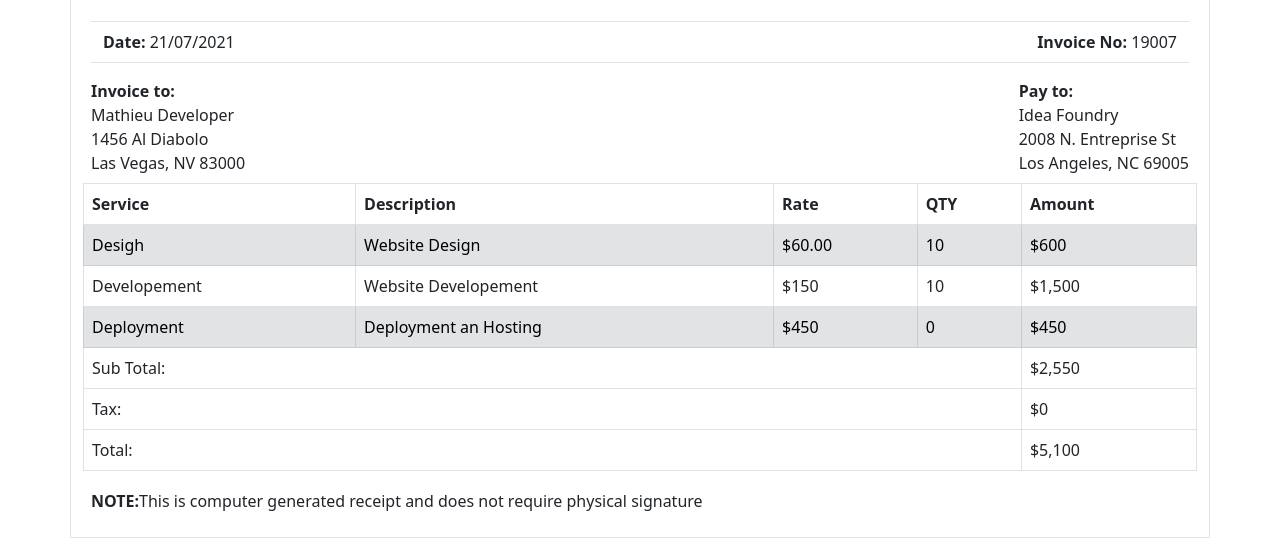
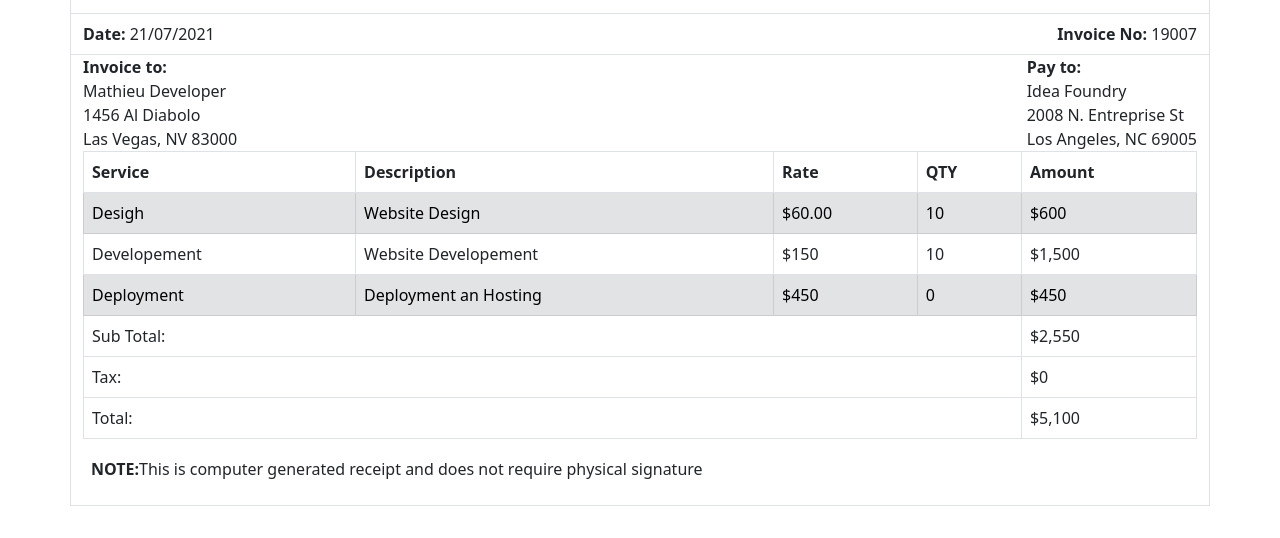
Before and after one commit to MathieuDeveloper/Invoice, a plain HTML site: page index.html in a window 1280 px wide. Shown: the part 273-811 px from the top of the page. Drawn offline with nearby package versions, Linux system fonts and the light colour scheme.

Commit message:
end back to former p an m
end back to former p an m

```diff
--- a/index.html
+++ b/index.html
@@ -27,7 +27,7 @@
                 <h5>Client No: 4908</h5>
             </div>
         </div>
-        <div class="row border-top border-bottom m-2">
+        <div class="row border-top border-bottom">
             <div class="col-12 col-md-6 d-flex justify-content-md-start my-auto">
                 <span class="align-middle mt-2 mb-2"><strong>Date: </strong>21/07/2021</span>
             </div>
@@ -37,13 +37,13 @@
         </div>
         <div class="row d-flex my-auto">
             <div class="col-6 d-flex justify-content">
-                <span class="align-middle p-2"><strong>Invoice to:</strong><br>
+                <span class="align-middle"><strong>Invoice to:</strong><br>
                     Mathieu Developer<br>
                     1456 Al Diabolo<br>
                     Las Vegas, NV 83000</span>
             </div>
             <div class="col-6 d-flex justify-content-end">
-                <span class="align-middle p-2"><strong>Pay to:</strong><br>
+                <span class="align-middle"><strong>Pay to:</strong><br>
                     Idea Foundry<br>
                     2008 N. Entreprise St<br>
                     Los Angeles, NC 69005</span>
```
